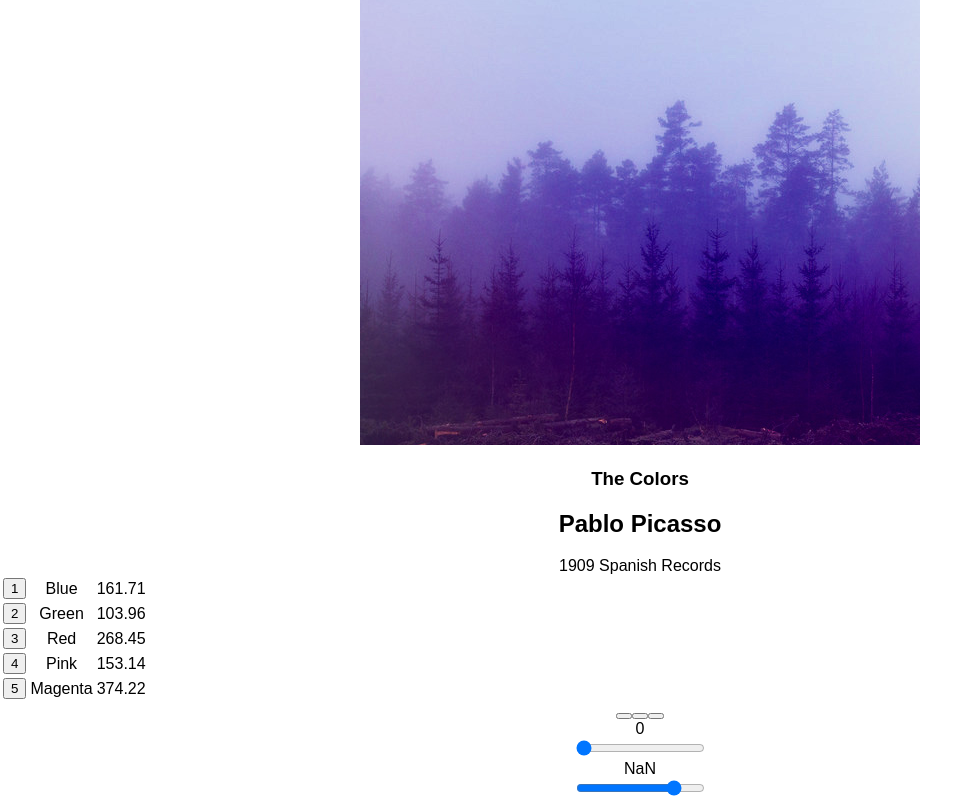
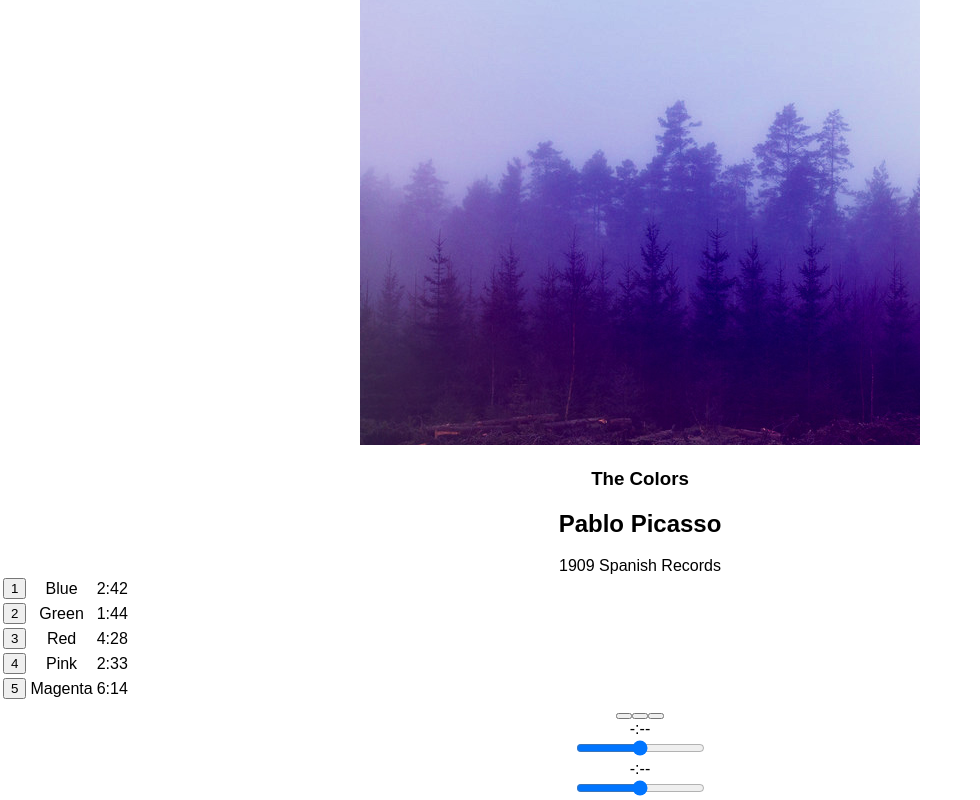
Before and after one commit to annierm18/bloc-jams-react, a React (Create React App) app: page /album/the-colors in a window 1280 px wide. Shown: the part 213-1013 px from the top of the page, without its empty margins (0-980 px from the left). Built offline with nearby package versions, Linux system fonts and the light colour scheme.

Commit message:
Assignment 9: completed

```diff
--- a/src/components/Album.js
+++ b/src/components/Album.js
@@ -15,6 +15,7 @@ class Album extends Component {
       currentSong: album.songs[0],
       currentTime: 0,
       duration: album.songs[0].duration,
+      volume: 1,
       isPlaying: false
     };
 
@@ -88,6 +89,16 @@ class Album extends Component {
     this.setState({ currentTime: newTime });
   }
 
+  handleVolumeChange(e) {
+    const newVolume = e.target.value/100;
+    this.audioElement.volume = newVolume;
+    this.setState({ volume: newVolume });
+  }
+
+  formatTime(time) {
+    return time ? `${Math.floor(time/60)}:${Number(time % 60 / 100).toFixed(2).substr(2,3)}`: '-:--';
+  }
+
   render() {
     return (
       <section className="album">
@@ -116,7 +127,7 @@ class Album extends Component {
                     </button>
                   </td>
                   <td className="song-title">{song.title}</td>
-                  <td className="song-duration">{song.duration}</td>
+                  <td className="song-duration">{this.formatTime(song.duration)}</td>
                 </tr>
               )}
           </tbody>
@@ -130,6 +141,8 @@ class Album extends Component {
           handlePrevClick={() => this.handlePrevClick()}
           handleNextClick={() => this.handleNextClick()}
           handleTimeChange={(e) => this.handleTimeChange(e)}
+          handleVolumeChange={(e) => this.handleVolumeChange(e)}
+          formatTime={(time) => this.formatTime(time)}
          />
       </section>
     );
--- a/src/components/PlayerBar.js
+++ b/src/components/PlayerBar.js
@@ -16,21 +16,29 @@ class PlayerBar extends Component {
           </button>
         </section>
         <section id="time-control">
-          <div className="current-time">{this.props.currentTime}</div>
+          <div className="current-time">{this.props.formatTime(this.props.currentTime)}</div>
           <input
             type="range"
             className="seek-bar"
-            value={(this.props.currentTime / this.props.duration) || 0}
+            value={this.props.formatTime((this.props.currentTime / this.props.duration) || 0)}
             max="1"
             min="0"
             step="0.01"
-            onChange={this.props.handleTimeChange}
+            onChange={this.props.formatTime(this.props.handleTimeChange)}
           />
-          <div className="total-time">{this.props.duration}</div>
+          <div className="total-time">{this.props.formatTime(this.props.duration)}</div>
         </section>
         <section id="volume-control">
           <div className="icon ion-volume-low"></div>
-          <input type="range" className="seek-bar" value="80" />
+          <input
+            type="range"
+            className="seek-bar"
+            value= {this.props.volume}
+            max="100"
+            min="0"
+            step="10"
+            onChange={this.props.handleVolumeChange}
+          />
           <div className="icon ion-volume-high"></div>
         </section>
       </section>
```
